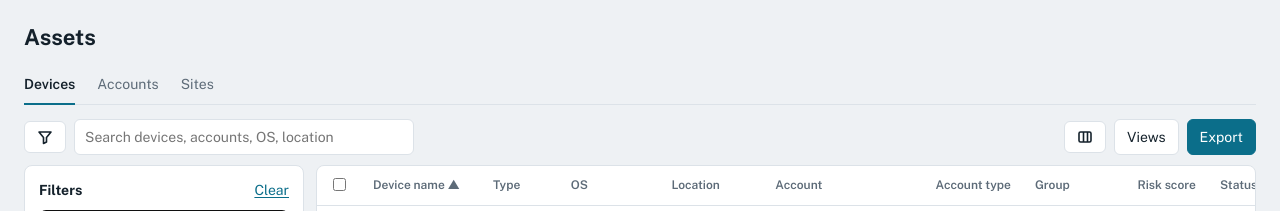
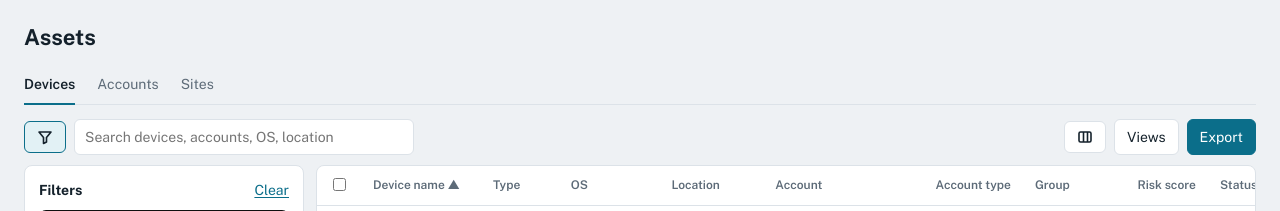
Before and after one commit to ash-orr/caasm-grid, a React (Vite) app in the folder frontend/: page / in a window 1280 px wide. Shown: the top 211 px of the page. Built offline with nearby package versions, Linux system fonts and the light colour scheme.

Commit message:
fix: match pressed toolbar button style

```diff
--- a/frontend/src/components/AssetsTable/AssetsTable.module.css
+++ b/frontend/src/components/AssetsTable/AssetsTable.module.css
@@ -73,6 +73,14 @@
 }
 
 .toolbarIconButtonActive {
+  background: var(--acc-s);
+  border-color: var(--acc);
+}
+
+button[aria-pressed='true'].toolbarIconButton,
+button[aria-pressed='true'].toolbarIconButton:hover,
+button[aria-pressed='true'].toolbarIconButton:focus-visible,
+button[aria-pressed='true'].toolbarIconButton:focus {
   background: var(--acc-s);
   border-color: var(--acc);
 }
```
Also changed, not shown: 1 other file (tests, documents, lock files or other folders).
